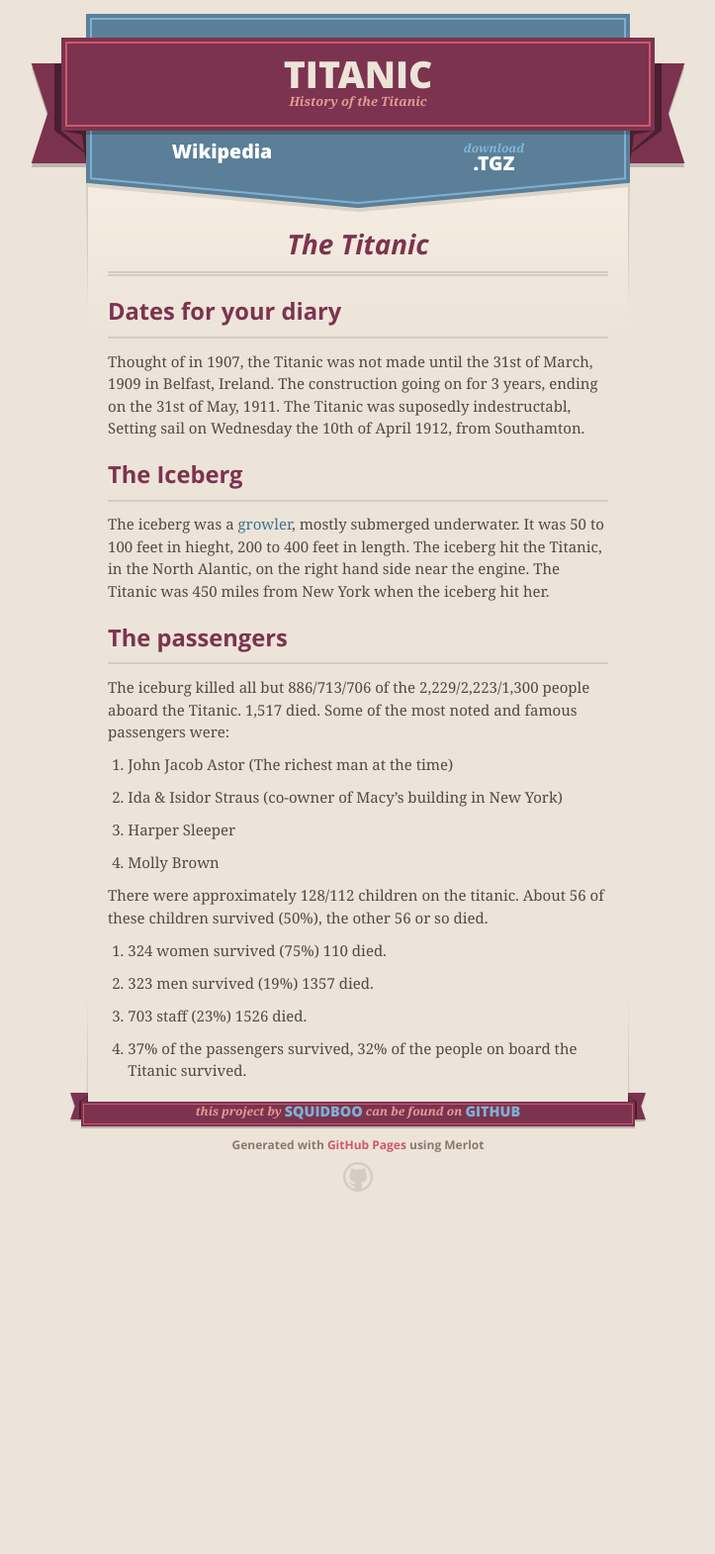
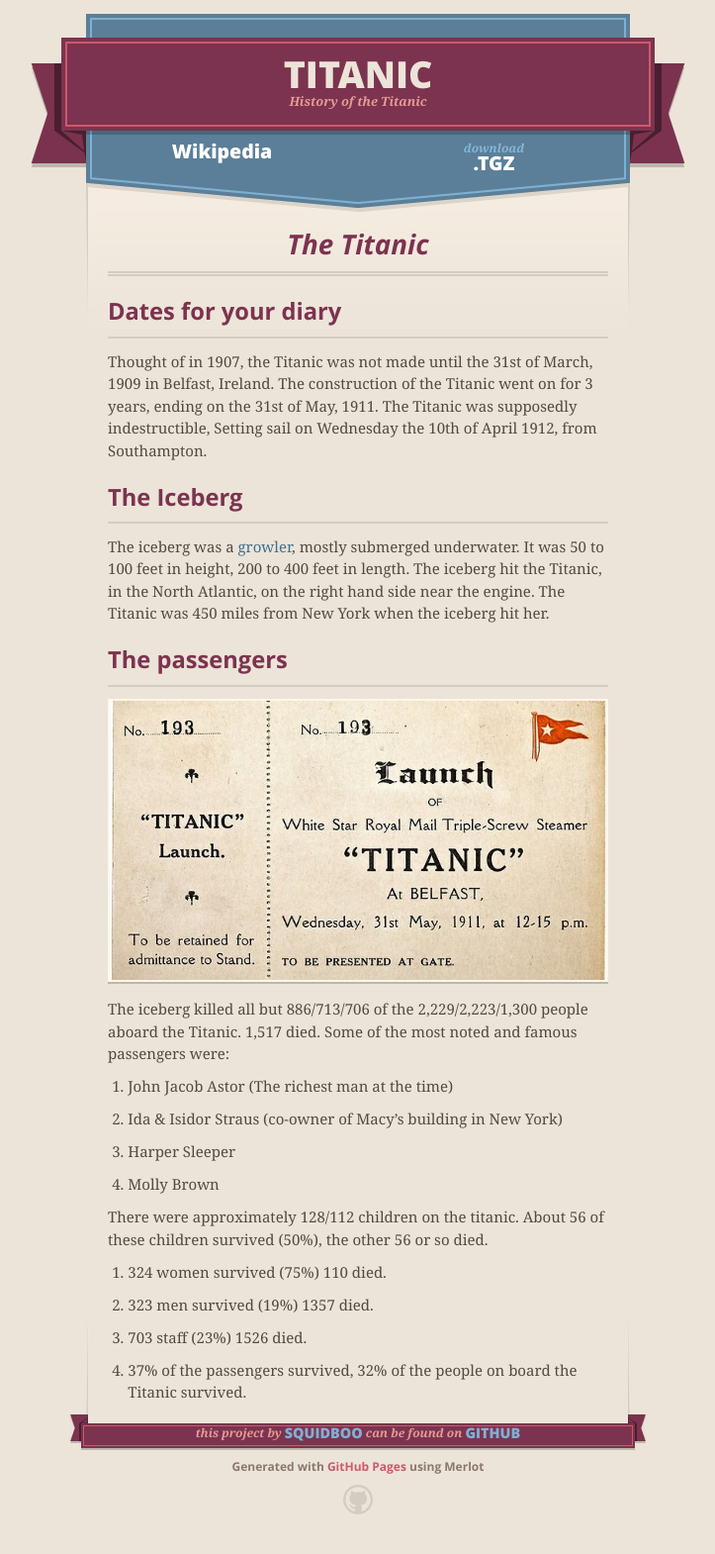
Before and after one commit to squidboo/Titanic, a Jekyll site: the page built from index.md, in a window 1280 px wide. Shown: the whole page at 99% size, without its empty margins (278-1001 px from the left). Built offline with Jekyll 4.4.1, drawn with Linux system fonts in a browser that asks for light colours; nearby versions of some CDN libraries; Markdown is read by kramdown in place of the engine named in the settings; before the commit the page ends 1244 px from its top, so only the background shows below that.

Commit message:
added images

```diff
--- a/index.md
+++ b/index.md
@@ -7,15 +7,17 @@ title: The Titanic
 
 ##Dates for your diary
 
-Thought of in 1907, the Titanic was not made until the 31st of March, 1909 in Belfast, Ireland. The construction going on for 3 years, ending on the 31st of May, 1911. The Titanic was suposedly indestructabl, Setting sail on Wednesday the 10th of April 1912, from Southamton.
+Thought of in 1907, the Titanic was not made until the 31st of March, 1909 in Belfast, Ireland. The construction of the Titanic went on for 3 years, ending on the 31st of May, 1911. The Titanic was supposedly indestructible, Setting sail on Wednesday the 10th of April 1912, from Southampton.
 
 ##The Iceberg
 
-The iceberg was a [growler](http://www.athropolis.com/arctic-facts/fact-bergy-bits.htm), mostly submerged underwater. It was 50 to 100 feet in hieght, 200 to 400 feet in length. The iceberg hit the Titanic, in the North Alantic, on the right hand side near the engine. The Titanic was 450 miles from New York when the iceberg hit her.
+The iceberg was a [growler](http://www.athropolis.com/arctic-facts/fact-bergy-bits.htm), mostly submerged underwater. It was 50 to 100 feet in height, 200 to 400 feet in length. The iceberg hit the Titanic, in the North Atlantic, on the right hand side near the engine. The Titanic was 450 miles from New York when the iceberg hit her.
 
 ##The passengers
 
-The iceburg killed all but 886/713/706 of the 2,229/2,223/1,300 people aboard the Titanic.
+![Ticket for the Titanic](images/titanic/546249-titanic-auction.jpg)
+
+The iceberg killed all but 886/713/706 of the 2,229/2,223/1,300 people aboard the Titanic.
 1,517 died. Some of the most noted and famous passengers were:
 
 1. John Jacob Astor (The richest man at the time)
```
Also changed, not shown: images/titanic/546249-titanic-auction.jpg (added), images/titanic/547769-titanic-auction.jpg (added), images/titanic/Titanic-Captain-Ed_1467075a.jpg (added), images/titanic/titanic-carpathia-iceberg-photo-1912.jpg (added), images/titanic/titanic-newspaper-article-3.jpg (added), 1 other file.
